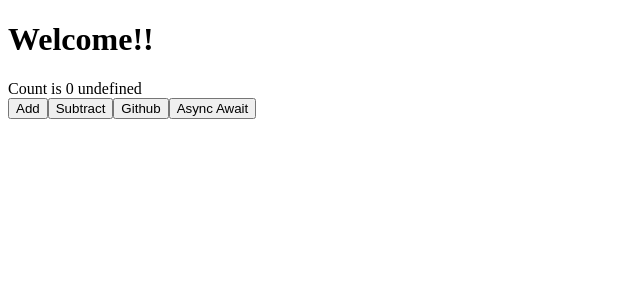
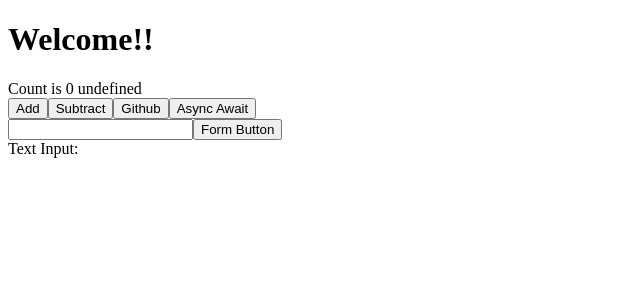
Before and after one commit to d-kang/react-starter, a React app: page / in a window 1280 px wide. Shown: the top 300 px of the page, without its empty margins (0-640 px from the left). Built offline with nearby package versions, Linux system fonts and the light colour scheme.

Commit message:
Add Generic Form Field with E.Target And No Refs

```diff
--- a/src/components/App.jsx
+++ b/src/components/App.jsx
@@ -1,7 +1,7 @@
 import React, { Component } from 'react';
 import { connect } from 'react-redux';
 import PropTypes from 'prop-types';
-// import GenericFormField from './GenericFormField';
+import GenericFormField from './GenericFormField';
 
 export class App extends Component {
   state = {
@@ -97,7 +97,7 @@ export class App extends Component {
           value="Async Await"
           onClick={this.asyncAwait}
         />
-        {/* <GenericFormField /> */}
+        <GenericFormField />
       </div>
     );
   }
--- a/src/components/GenericFormField.jsx
+++ b/src/components/GenericFormField.jsx
@@ -4,9 +4,37 @@ import React, { PureComponent } from 'react';
 class GenericFormField extends PureComponent {
   state = {
     queryStr: '',
+    submitPressed: false,
   }
 
-  render() {}
+  handleSubmit = (e) => {
+    e.preventDefault();
+    this.setState({ submitPressed: true });
+    console.log('queryStr Submitted', this.state.queryStr);
+  }
+  setQueryStr = (e) => {
+    this.setState({
+      submitPressed: false,
+      queryStr: e.target.value,
+    });
+  }
+
+  render() {
+    return (
+      <form
+        onSubmit={this.handleSubmit}
+        action="">
+        <input
+          onChange={this.setQueryStr}
+          type="text"
+        />
+        <button>Form Button</button>
+        <br />
+        {!this.state.submitPressed ? "Text Input:" : "Text Submitted:"}
+        {'  '}{this.state.queryStr}
+      </form>
+    )
+  }
 }
 
 export default GenericFormField;
```
